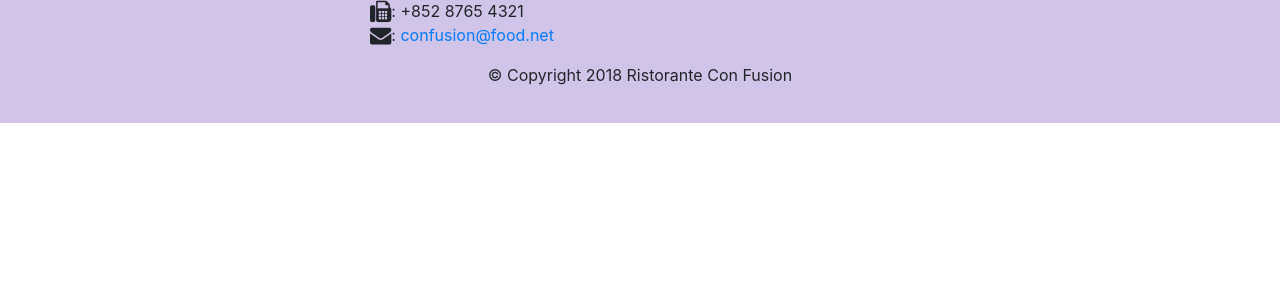
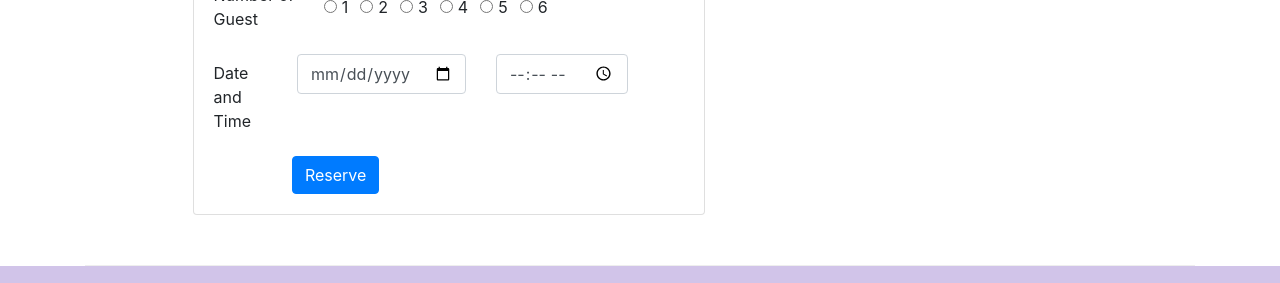
Before and after one commit to Srijanaaa/Front-End, a website: page index.html in a window 1280 px wide. Shown: the part 1683-1966 px from the top of the page. Before the commit the page ends 1806 px from the top, so only its background shows below. Drawn offline with nearby package versions, Linux system fonts and the light colour scheme.

Commit message:
Assignment 2

```diff
--- a/index.html
+++ b/index.html
@@ -43,6 +43,10 @@
                 <div class="col-12 col-sm align-self-center">
                     <img src="img/logo.png" class="img-fluid">
                 </div>
+                <div class="col-12 col-sm align-self-center">
+                    <a href="#reserveatable" button type="submit" class="btn btn-block btn-warning" > Reserve Table</a>
+                </div>
+                </div>
                 </div>
             </div>
         </div>
@@ -57,7 +61,7 @@
                 <div class="media">
                     <img class="d-flex mr-3 img-thumbnail align-self-center" src="img/uthappizza.png" alt="uthappizza">
                     <div class="media-body">
-                        <h2 class="mt-0">Uthappizza <span class="badge badge-danger">HOT</span><span class="badge badge-pill badge-secondary">$4.99</span></h2>
+                        <h2 class="mt-0">Uthappizza <span class="badge badge-danger">HOT</span> <span class="badge badge-pill badge-secondary">$4.99</span></h2>
                         <p class="d-none d-sm-block">A unique combination of Indian Uthappam (pancake) and Italian pizza, topped with Cerignola olives, ripe vine cherry tomatoes, Vidalia onion, Guntur chillies and Buffalo Paneer.</p>
                     </div>
                 </div>
@@ -70,10 +74,16 @@
                 <h3>This Month's Promotions</h3>
             </div>
             <div class="col col-sm col-md">
-                <h2>Weekend Grand Buffet</h2>
-                <p class="d-none d-sm-block">Featuring mouthwatering combinations with a choice of five different salads, six enticing appetizers, six main entrees and five choicest desserts. Free flowing bubbly and soft drinks. All for just $19.99 per person </p>
+                <div class="media">
+                    <div class="media-body">
+                        <h2 class="mt-0">Weekend Grand Buffet <span class="badge badge-danger">NEW</span></h2>
+                        <p class="d-none d-sm-block">Featuring mouthwatering combinations with a choice of five different salads, six enticing appetizers, six main entrees and five choicest desserts. Free flowing bubbly and soft drinks. All for just $19.99 per person </p>
+                   </div>
+                   <img class="d-flex ml-3 img-thumbnail align-self-center" src="img/buffet.png" alt="buffet">
+                </div>
             </div>
         </div>
+
 
         <div class="row row-content align-items-center">
             <div class="col-12 col-sm-4 order-sm-last col-md-3">
@@ -88,6 +98,68 @@
                         <p class="d-none d-sm-block">Award winning three-star Michelin chef with wide International experience having worked closely with whos-who in the culinary world, he specializes in creating mouthwatering Indo-Italian fusion experiences. </p>
                     </div>
                 </div>
+            </div>
+        </div>
+    </div>
+
+
+    <div class="container">
+        <div class="row row-content align-items-center">
+            <div class="col-12 col-sm-auto offset-1 align-self-center">
+
+                    <div class="card">
+                        <h4 class="card-header bg-warning text-white"> Reserve a Table</h4>
+                        <div class="card-body">
+                            <form id="reserveatable">
+                                <div class="form-group row">
+                                    <label for="numberofguest" class="col-sm-3 col-form-label"> Number of Guest</label>
+                                    <div class=" form-check form-check-inline">
+                                         <input type="radio" class="form-check-input" id="numberofguest" name="numberofguest" placeholder="numberofguest">
+                                         <label class="form-check-label" for="numberofguest">1</label>
+                                    </div>
+
+
+                                    <div class="form-check form-check-inline">
+                                        <input type="radio" class="form-check-input" id="numberofguest" name="numberofguest" placeholder="numberofguest">
+                                        <label class="form-check-label" for="numberofguest">2</label>
+                                    </div>
+
+
+                                    <div class="form-check form-check-inline">
+                                        <input type="radio" class="form-check-input" id="numberofguest" name="numberofguest" placeholder="numberofguest">
+                                        <label class="form-check-label" for="numberofguest">3</label>
+                                    </div>
+                                    <div class="form-check form-check-inline">
+                                        <input type="radio" class="form-check-input" id="numberofguest" name="numberofguest" placeholder="numberofguest">
+                                        <label class="form-check-label" for="numberofguest">4</label>
+                                    </div>
+
+                                    <div class="form-check form-check-inline">
+                                        <input type="radio" class="form-check-input" id="numberofguest" name="numberofguest" placeholder="numberofguest">
+                                        <label class="form-check-label" for="numberofguest">5</label>
+                                    </div>
+
+                                    <div class="form-check form-check-inline">
+                                        <input type="radio" class="form-check-input" id="numberofguest" name="numberofguest" placeholder="numberofguest">
+                                        <label class="form-check-label" for="numberofguest">6</label>
+                                    </div>
+                                </div>
+                                <div class="form-group row">
+                                    <label for="dateandtime" class="col-md-2 col-form-label"> Date and Time</label>
+                                    <div class="col-md-auto">
+                                        <input type="date" class="form-control" id="date" name="date" placeholder="date">
+                                    </div>
+                                    <div class="col-md-auto">
+                                        <input type="time" class="form-control" id="time" name="date" placeholder="date">
+                                    </div>
+                                </div>
+
+                                    <button style="submit" class="btn btn-primary offset-2">Reserve</button>
+
+                            </form>
+                        </div>
+                    </div>
+
             </div>
         </div>
     </div>
```
